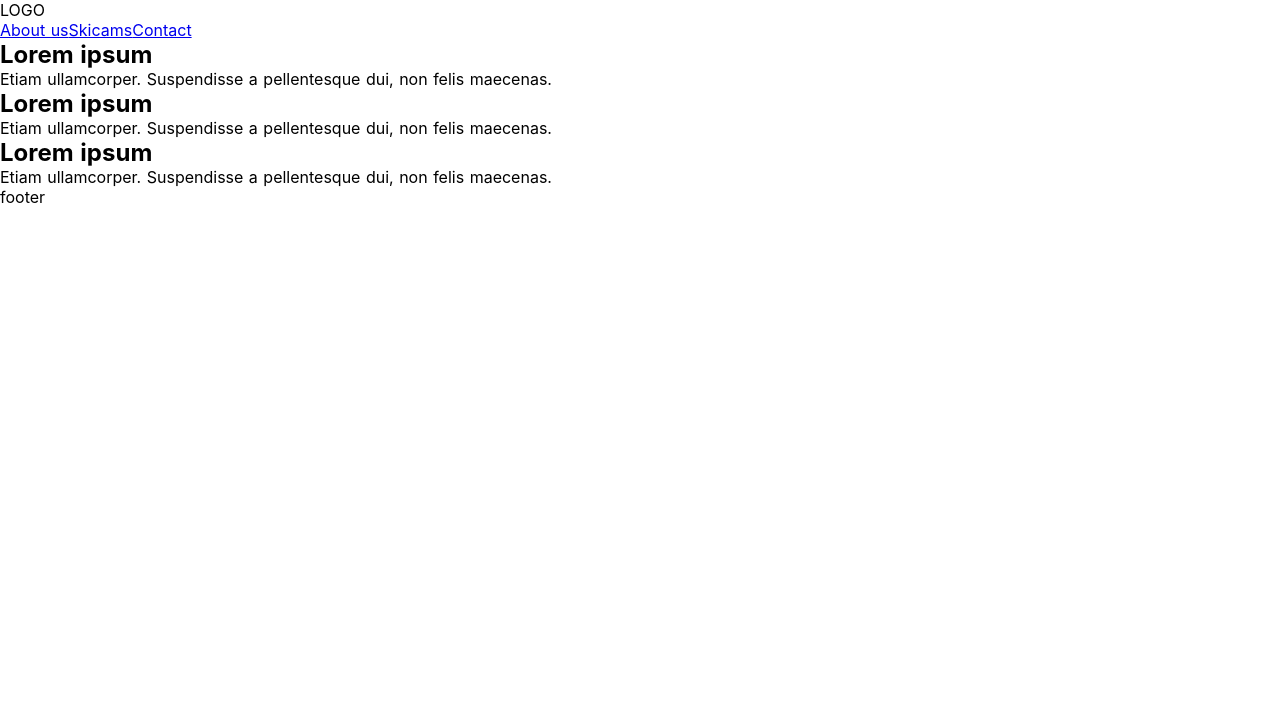
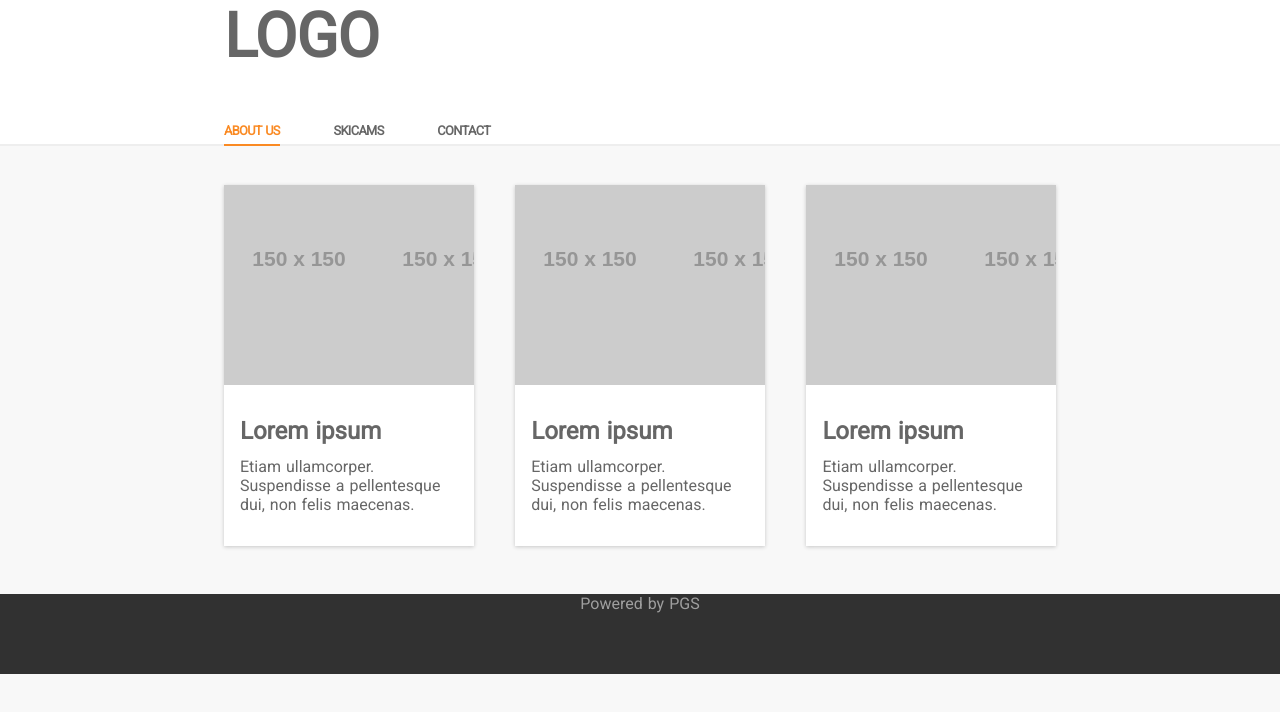
Before and after one commit to fraunos/pgs-test, a Nuxt app: page / in a window 1280 px wide. Shown: the top 712 px of the page. Built offline with nearby package versions, Linux system fonts and the light colour scheme.

Commit message:
overall styling

```diff
--- a/components/PageFooter.vue
+++ b/components/PageFooter.vue
@@ -1,8 +1,18 @@
 <template>
-  <div class="">
-    footer
-  </div>
+  <footer>
+    Powered by PGS
+  </footer>
 </template>
 
 <style>
+  footer{
+    position: relative;
+    bottom: 0;
+    margin-top: 3em;
+    width: 100%;
+    height: 5em;
+    text-align: center;
+    color: #fff8;
+    background: #000c;
+  }
 </style>
--- a/components/PageHeader.vue
+++ b/components/PageHeader.vue
@@ -1,11 +1,15 @@
 <template>
   <header class="">
-    <div class="logo">
-      LOGO
+    <div class="container">
+      <div class="logo">
+        LOGO
+      </div>
+      <nav>
+        <div>
+          <nuxt-link v-for="(route, index) in routes" :key="index" :to="route.url">{{route.name}}</nuxt-link>
+        </div>
+      </nav>
     </div>
-    <nav>
-      <nuxt-link v-for="(route, index) in routes" :key="index" :to="route.url">{{route.name}}</nuxt-link>
-    </nav>
   </header>
 </template>
 <script>
@@ -31,5 +35,43 @@ export default {
 }
 </script>
 
-<style>
+<style scoped>
+header{
+  width: 100%;
+  height: 100%;
+  font-size: 1.6vh;
+  text-transform: uppercase;
+  letter-spacing: -.05em;
+  font-weight: bold;
+  box-sizing: border-box;
+  border-bottom: solid .2em #0001;
+  display: flex;
+  justify-content: center;
+  margin-bottom: 3em;
+  background: white;
+}
+nav div{
+  height: 100%;
+  padding-bottom: .5em;
+  box-sizing: content-box;
+}
+nav a {
+  margin-right: 4.2em;
+  padding-bottom: .5em;
+  text-decoration: none;
+}
+nav a:last-child{
+  margin-right: 0;
+}
+a, a:active{
+  color: #0009;
+}
+.nuxt-link-exact-active{
+  color: #fa8a23ff;
+  border-bottom: solid .2em #fa8a23ff;
+}
+.logo{
+  font-size: 4.8em;
+  height: 2em;
+}
 </style>
--- a/components/SkicamPreview.vue
+++ b/components/SkicamPreview.vue
@@ -28,8 +28,33 @@ export default {
 </script>
 
 <style>
-img {
-  height: 200px;
-  width: 200px;
+.skicam {
+  background: white;
+  width: 48%;
+  margin: 1%;
+  height: auto;
+  text-align: right;
+  /* margin: 1%; */
+  box-shadow: 0px 1px 4px #0003;
+  border-radius: .2em;
+}
+.skicam .date {
+  padding: .5em .5em 0 .5em;
+  color: #0005;
+  font-size: 90%;
+}
+.skicam img {
+  width: 100%;
+  height: auto;
+}
+
+.skicam h1 {
+  text-align: center;
+  margin-bottom: .5em;
+}
+
+.desc {
+  background: white;
+  padding: 2em 1em;
 }
 </style>
--- a/layouts/default.vue
+++ b/layouts/default.vue
@@ -1,5 +1,5 @@
 <template>
-  <div>
+  <div class="main">
     <page-header></page-header>
     <nuxt/>
     <page-footer></page-footer>
@@ -20,8 +20,26 @@ export default {
 <style>
 @import url('https://fonts.googleapis.com/css?family=Roboto');
 
+html, body {
+  width: 100vw;
+  min-height: 100vh;
+  background: #f8f8f8;
+}
+#__nuxt, #__layout, .main{
+  height: 100%;
+}
+div{
+  width: 100%;
+}
+.main {
+  display: flex;
+  justify-content: center;
+  align-items: center;
+  flex-direction: column;
+}
 html {
-  font-family: "Source Sans Pro", -apple-system, BlinkMacSystemFont, "Segoe UI", Roboto, "Helvetica Neue", Arial, sans-serif;
+  color: #0009;
+  font-family: Roboto, Arial, sans-serif;
   font-size: 16px;
   word-spacing: 1px;
   -ms-text-size-adjust: 100%;
@@ -35,33 +53,13 @@ html {
   box-sizing: border-box;
   margin: 0;
 }
-
-.button--green {
-  display: inline-block;
-  border-radius: 4px;
-  border: 1px solid #3b8070;
-  color: #3b8070;
-  text-decoration: none;
-  padding: 10px 30px;
+.container {
+  width: 65vw;
 }
-
-.button--green:hover {
-  color: #fff;
-  background-color: #3b8070;
-}
-
-.button--grey {
-  display: inline-block;
-  border-radius: 4px;
-  border: 1px solid #35495e;
-  color: #35495e;
-  text-decoration: none;
-  padding: 10px 30px;
-  margin-left: 15px;
-}
-
-.button--grey:hover {
-  color: #fff;
-  background-color: #35495e;
+section {
+  display: flex;
+  justify-content: center;
+  align-items: center;
+  min-height: 100%;
 }
 </style>
--- a/pages/contact.vue
+++ b/pages/contact.vue
@@ -17,6 +17,50 @@ export default {
 }
 </script>
 
-<style>
-
+<style scoped>
+  .wrap{
+    background: white;
+    border-radius: .2em;
+    width: 50vmin;
+    height: 50vmin;
+    display: flex;
+    justify-content: center;
+    box-shadow: 0px 1px 4px #0003;
+    align-items: center;
+  }
+  form{
+    display: flex;
+    width: 60%;
+    flex-direction: column;
+    justify-content: center;
+    align-items: center;
+  }
+  .button {
+    background: #2196f3;
+    width: auto;
+    color: white;
+    text-transform: uppercase;
+    border: none;
+    border-radius: .2em;
+    padding: .5em 2em;
+    box-shadow: 0px 1px 4px #0003;
+    cursor: pointer;
+    margin: 0;
+    align-self: flex-end;
+  }
+  input, textarea{
+    font-family: Roboto;
+    border: none;
+    border-bottom: solid .1em #0005;
+    padding: .3em 0;
+    margin: 1em;
+    width: 100%;
+    font-size: inherit;
+  }
+  textarea{
+    resize: none;
+  }
+  input.message{
+    height: 5em;
+  }
 </style>
--- a/pages/index.vue
+++ b/pages/index.vue
@@ -28,5 +28,27 @@ export default {
 }
 </script>
 
-<style>
+<style scoped>
+.cards {
+  display: flex;
+  justify-content: space-between;
+  flex-wrap: wrap;
+}
+.card{
+  width: 30%;
+  /* margin: 1%; */
+  box-shadow: 0px 1px 4px #0003;
+}
+.card .img{
+  background-image: url('http://via.placeholder.com/150x150');
+  width: 100%;
+  height: 200px;
+}
+.card h1 {
+  margin-bottom: .5em;
+}
+.desc {
+  background: white;
+  padding: 2em 1em;
+}
 </style>
--- a/pages/skicams.vue
+++ b/pages/skicams.vue
@@ -1,8 +1,8 @@
 <template>
 <section class="container">
-  <div v-if="skicamsFiltered">
-    <skicam-preview v-for="(skicam, index) in skicamsFiltered" :key="index" :skicam="skicam"></skicam-preview>
-  </div>
+    <div class="skicams" v-if="skicams">
+      <skicam-preview v-for="(skicam, index) in skicamsFiltered" :key="index" :skicam="skicam"></skicam-preview>
+    </div>
 </section>
 </template>
 
@@ -42,5 +42,10 @@ export default {
 </script>
 
 <style>
-
+  .skicams{
+    display: flex;
+    flex-direction: row;
+    justify-content: space-between;
+    flex-wrap: wrap;
+  }
 </style>
```
